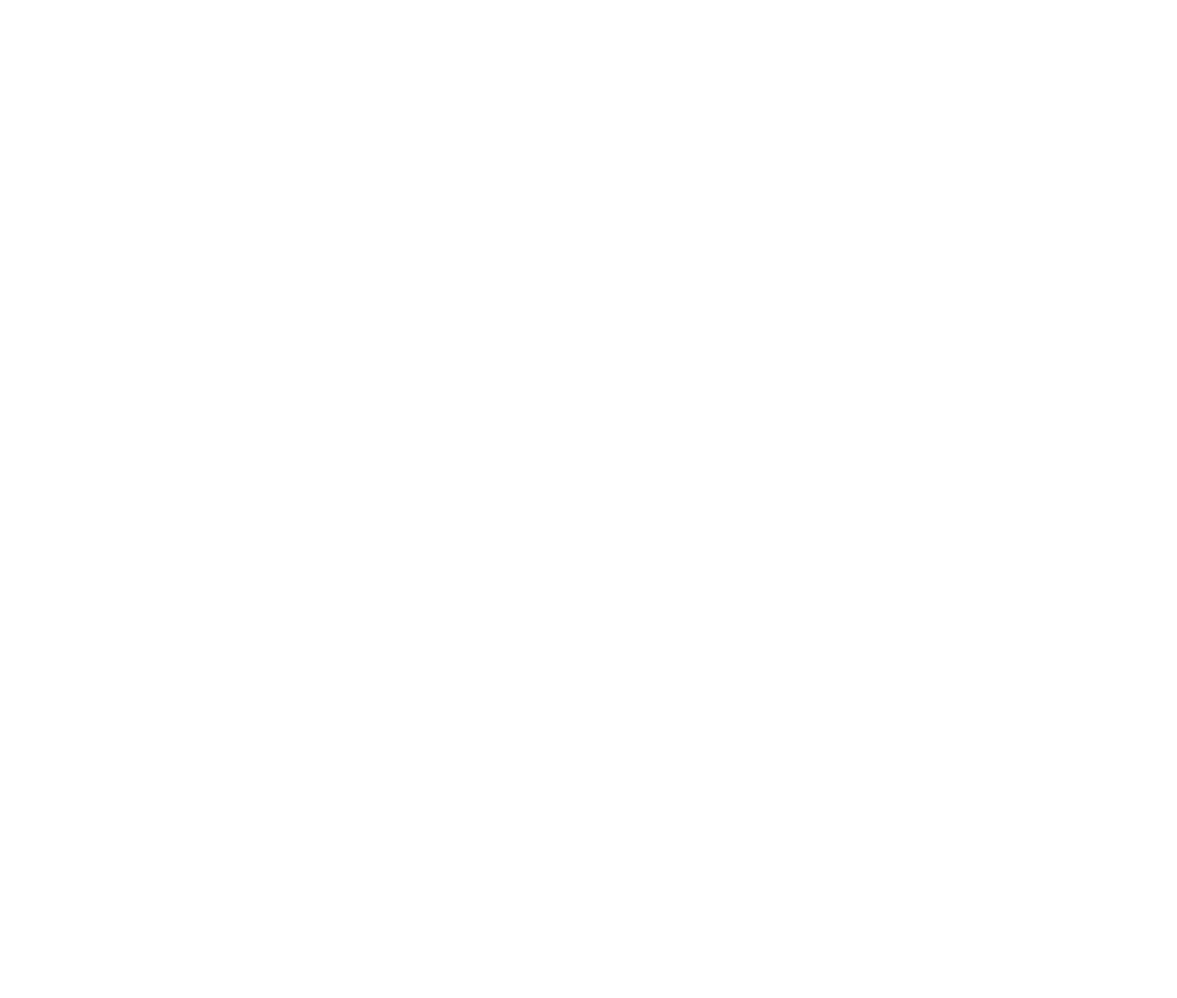
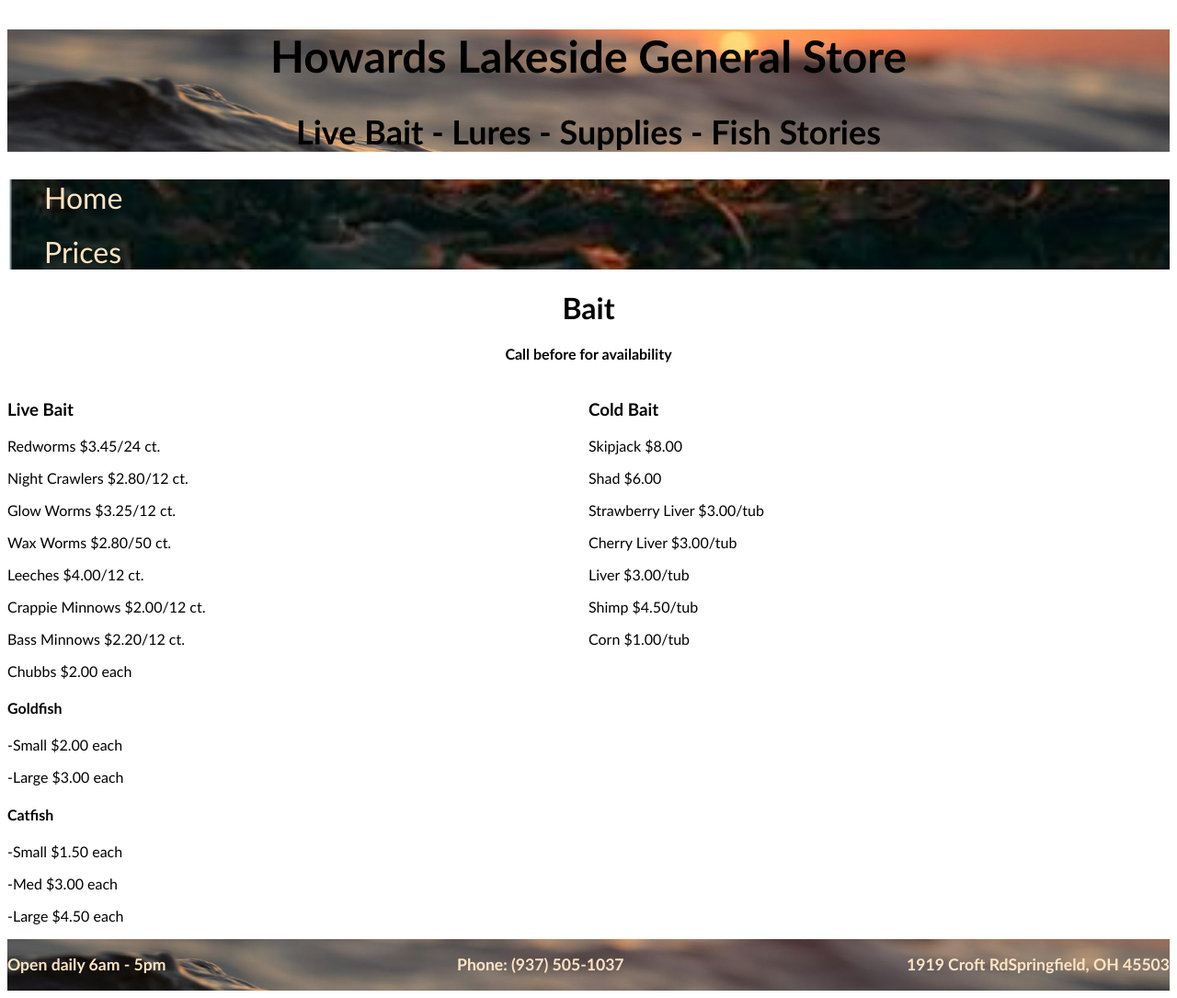
Before and after one commit to jb0230452/LiveBaitShop, a plain HTML site: page prices.html in a window 1280 px wide. Shown: the whole page at 92% size. Before the commit the page ends 800 px from the top, so only its background shows below. Drawn offline with Linux system fonts and the light colour scheme.

Commit message:
More Updates

```diff
--- a/prices.html
+++ b/prices.html
@@ -1,12 +1,79 @@
 <!DOCTYPE html>
 <html lang="en">
+
 <head>
     <!--Justin Buckner-->
     <meta charset="UTF-8">
     <meta name="viewport" content="width=device-width, initial-scale=1.0">
-    <title>LiveBaitShop</title>
+    <title>Prices</title>
+    <link rel="stylesheet" href="styles.css">
 </head>
+
 <body>
 
+
+    <header class="mainheader">
+        <h1 class="headertitle">Howards Lakeside General Store</h1>
+        <h2 class="headertitle">Live Bait - Lures - Supplies - Fish Stories</h2>
+
+    </header>
+
+    <nav class="main-nav">
+        <ul>
+            <li><a href="index.html">Home</a></li>
+            <li><a href="prices.html">Prices</a></li>
+        </ul>
+    </nav>
+
+
+    <div class="baittitle">
+        <h1>Bait</h1>
+        <h4>Call before for availability</h4>
+    </div>
+    <div class="baitwrapper">
+        <div class="livebait baitflex">
+            <h3>Live Bait</h3>
+            <p>Redworms $3.45/24 ct.</p>
+            <p>Night Crawlers $2.80/12 ct.</p>
+            <p>Glow Worms $3.25/12 ct.</p>
+            <p>Wax Worms $2.80/50 ct.</p>
+            <p>Leeches $4.00/12 ct.</p>
+            <p>Crappie Minnows $2.00/12 ct.</p>
+            <p>Bass Minnows $2.20/12 ct.</p>
+            <p>Chubbs $2.00 each</p>
+            <h4>Goldfish</h4>
+            <p>-Small $2.00 each</p>
+            <p>-Large $3.00 each</p>
+            <h4>Catfish</h4>
+            <p>-Small $1.50 each</p>
+            <p>-Med $3.00 each</p>
+            <p>-Large $4.50 each</p>
+        </div>
+        <div class="coldbait baitflex">
+            <h3>Cold Bait</h3>
+            <p>Skipjack $8.00</p>
+            <p>Shad $6.00</p>
+            <p>Strawberry Liver $3.00/tub</p>
+            <p>Cherry Liver $3.00/tub</p>
+            <p>Liver $3.00/tub</p>
+            <p>Shimp $4.50/tub</p>
+            <p>Corn $1.00/tub</p>
+
+
+
+        </div>
+
+
+    </div>
+
+
+    <footer>
+        <p class="finfo">Open daily 6am - 5pm</p>
+        <p class="finfo">Phone: (937) 505-1037</p>
+        <p class="faddress">1919 Croft Rd</p>
+        <p class="faddress">Springfield, OH 45503</p>
+    </footer>
+
 </body>
+
 </html>
--- a/styles.css
+++ b/styles.css
@@ -1 +1,80 @@
 /* Justin Buckner */
+
+html{
+    box-sizing: border-box;
+    font-family: 'Trebuchet MS', 'Lucida Sans Unicode', 'Lucida Grande', 'Lucida Sans', Arial, sans-serif;
+}
+.wrapper{
+    display: grid;
+    grid-gap: 20px;
+   grid-template-columns: repeat(3, 1fr);
+    grid-template-rows: repeat(4, 1fr);
+    grid-template-areas:
+    'header header header'
+    'nav section1 section2'
+    'nav section3 section4'
+    'footer footer footer';
+}
+
+.mainheader{
+    grid-area: header;
+    background: url(img/Water.jpg);
+    background-size: cover;
+    background-position: center;
+    font-size: 1.5rem;
+    text-align: center;
+}
+nav{
+    background: url(img/fire.jpg);
+    background-size: cover;
+    background-position: bottom;
+
+}
+.main-nav{
+    grid-area: nav;
+
+}
+.main-nav ul{
+    list-style: none;
+    display: flex;
+    flex-direction: column;
+    grid-gap: 20px;
+
+   }
+   nav ul li{
+    flex: 1 1;
+
+   }
+.main-nav a{
+    list-style: none;
+    text-decoration: none;
+    color: bisque;
+    font-size: 2rem;
+}
+
+footer{
+    grid-area: footer;
+    background: url(img/Water.jpg);
+    background-size: cover;
+    background-position: center;
+    min-height: 50px;
+    color: bisque;
+    font-weight: 800;
+    font-size: 1.1rem;
+    display: flex;
+    align-items: center;
+}
+.finfo{
+        flex: 1 1;
+}
+.baitwrapper{
+    display: flex;
+}
+.baittitle{
+    text-align: center;
+}
+.baitflex{
+    flex: 1 5 300px;
+    flex-wrap: wrap;
+    gap: 20px;
+}
```
Also changed, not shown: index.html (+46 -0 lines), IMG/Sign.jpg (added), IMG/Water.jpg (added), IMG/fire.jpg (added).
